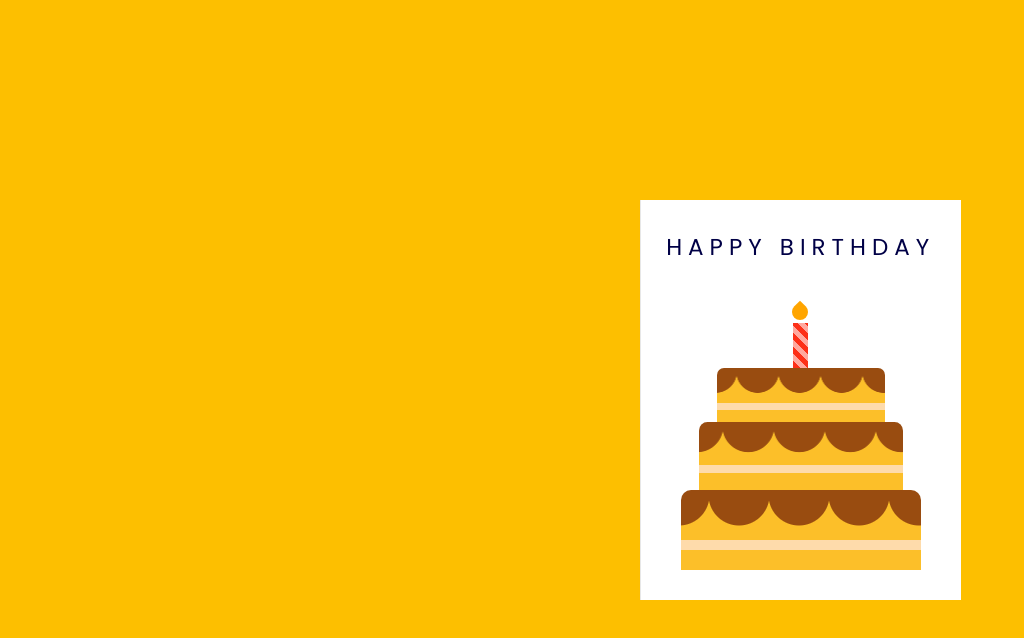
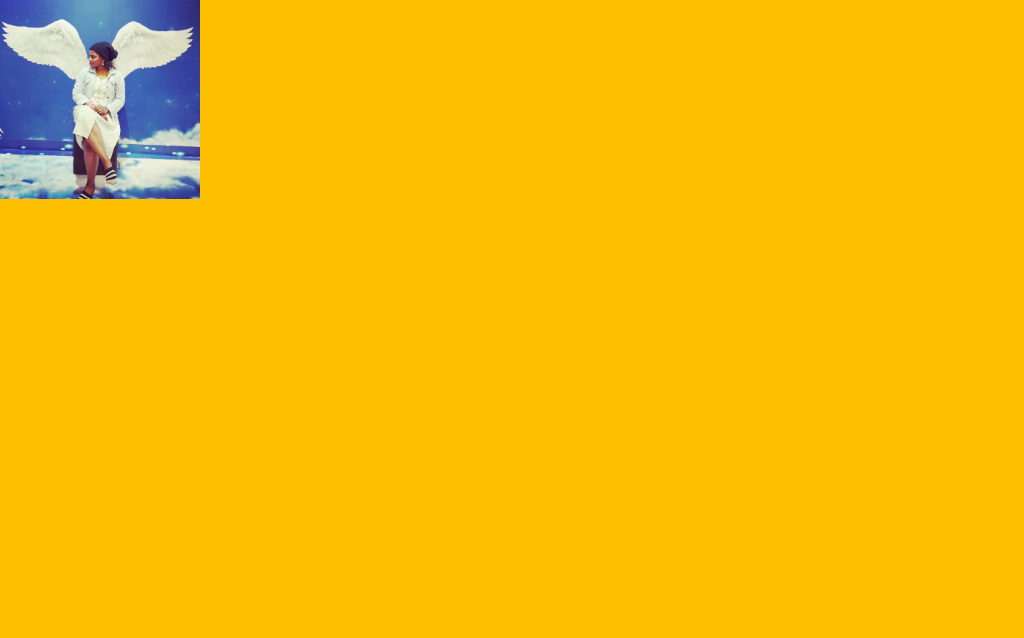
Before and after one commit to deepakpadhi986/qr-scan-safar, a plain HTML site: page index.html in a window 1280 px wide. Shown: the whole page, without its empty margins (0-1024 px from the left). Drawn offline with Linux system fonts and the light colour scheme.

Commit message:
Update index.html

```diff
--- a/index.html
+++ b/index.html
@@ -1,9 +1,8 @@
 <!DOCTYPE html>
 <html lang="en">
   <head>
-    <meta name="viewport" content="width=720" />
 <link rel="icon" type="image/x-icon" href="favicon.png">
-    <title>HBD | Anni 🎂</title>
+    <title>404</title>
     <!-- Google Font-->
     <link
       href="https://fonts.googleapis.com/css2?family=Poppins&display=swap"
@@ -11,17 +10,9 @@
     />
     <!-- Stylesheet -->
     <link rel="stylesheet" href="style.css" />
-<script>
-window.dataLayer = window.dataLayer || [];
-function gtag() {
-  dataLayer.push(arguments);
-}
-gtag("js", new Date());
-
-gtag("config", "G-MPSDWS46K1");
-</script>
   </head>
   <body>
+<!--
     <div class="card">
       <div class="outside">
         <div class="front">
@@ -38,6 +29,7 @@ gtag("config", "G-MPSDWS46K1");
       <div class="inside">
         <p>Wishing you a very many Happy Returns Of the day Anni </p>
         <b>Happy Birthday 🥳🎉🎂</b>
+-->
         <img src="pic.png" width="200px" />
       </div>
     </div>
```
